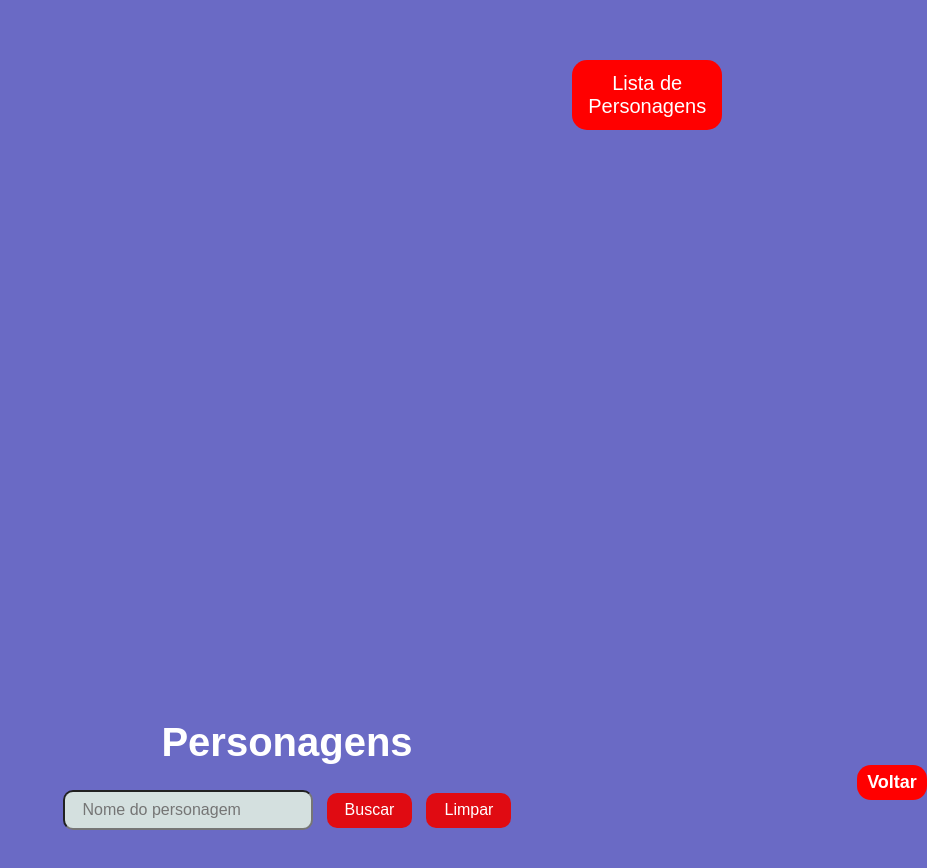
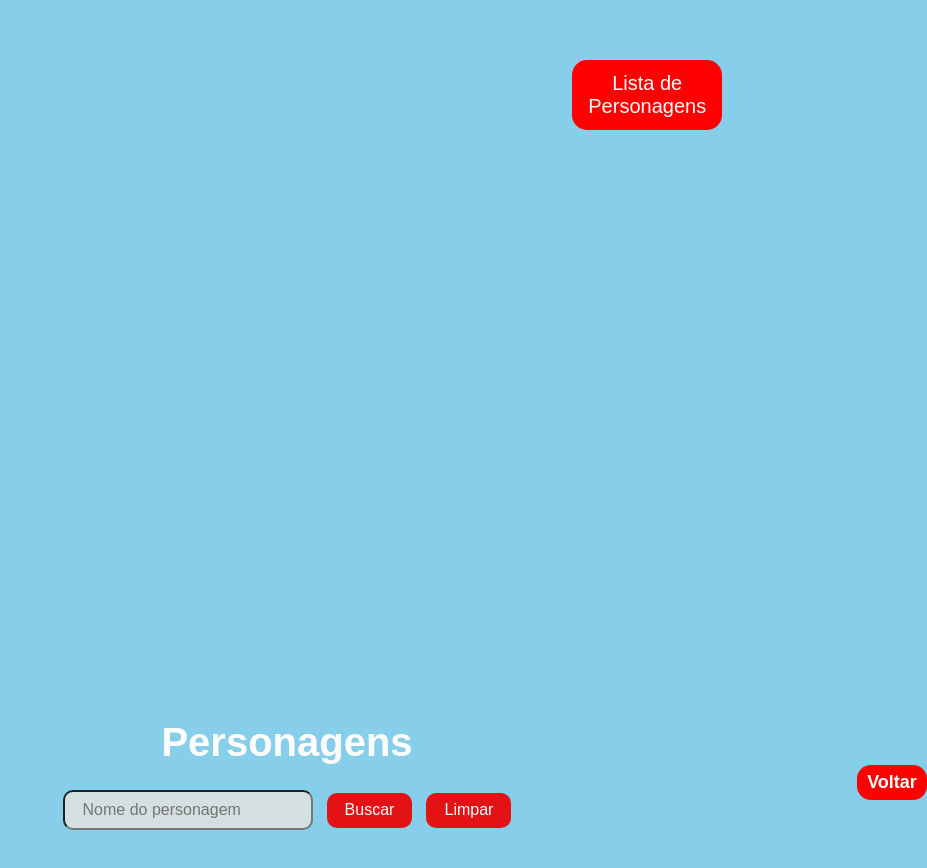
Before and after one commit to Felipe-Bonatto/simpsons, a plain HTML site: page index.html in a window 1280 px wide. Shown: the whole page, without its empty margins (353-1280 px from the left). Drawn offline with Linux system fonts and the light colour scheme; no server answers; a web font is replaced by a local one.

Commit message:
finalizado

```diff
--- a/css/style.css
+++ b/css/style.css
@@ -13,8 +13,7 @@ html {
 
 body {
     width: 100vw;
-    /* background-color: rgba(26, 26, 234, 0.712); */
-    background-color: rgba(47, 47, 175, 0.712);
+    background-color: #87CEEB;
 }
 
 header {
```
